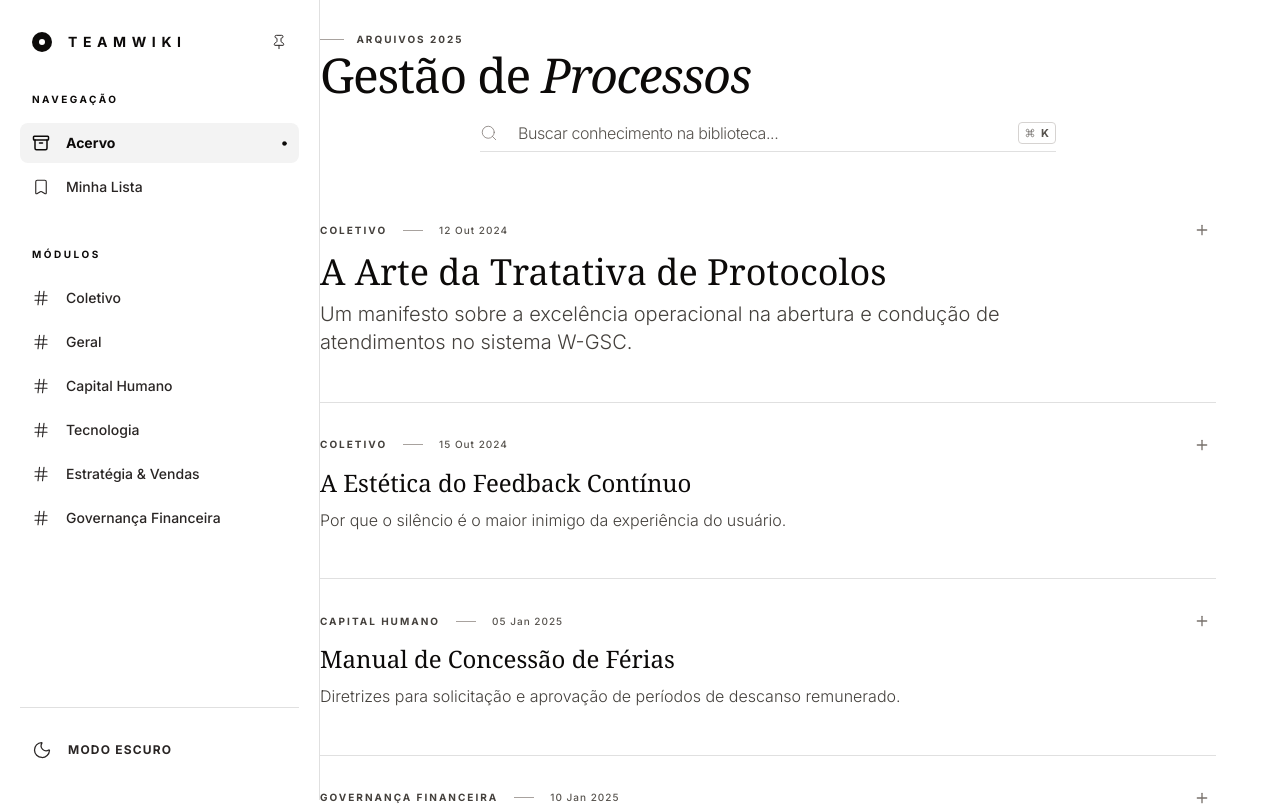
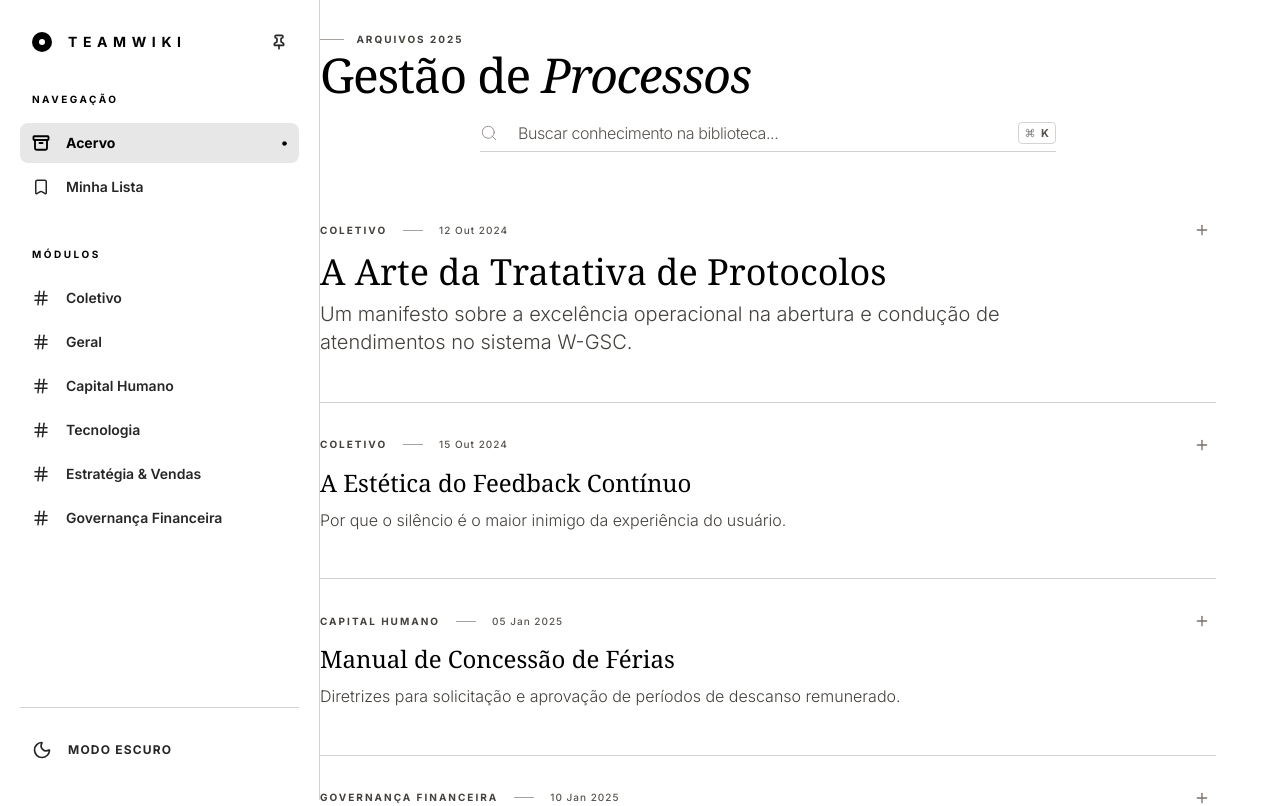
Before and after one commit to VictorCardosoOl/FAQSST, a React (Vite) app: page / in a window 1280 px wide. Shown: the top 806 px of the page. Built offline with nearby package versions, Linux system fonts and the light colour scheme; a web font is replaced by a local one.

Commit message:
style: Adjust theme colors and font weights
Refine the color palette and font weights across the application for improved readability and visual appeal. This includes adjustments to background colors, text colors, borders, and selection highlights, as well as making active sidebar items bolder.

```diff
--- a/components/Sidebar.tsx
+++ b/components/Sidebar.tsx
@@ -26,8 +26,8 @@ export const Sidebar: React.FC<SidebarProps> = ({
   const getBtnClass = (isActive: boolean) => `
     flex items-center justify-between w-full text-sm py-2.5 px-3 rounded-lg transition-all duration-300
     ${isActive
-      ? 'bg-stone-900/5 dark:bg-white/10 text-[var(--text-main)] font-bold'
-      : 'text-[var(--text-muted)] hover:text-[var(--text-main)] hover:bg-stone-900/5 dark:hover:bg-white/5 font-medium'}
+      ? 'bg-stone-900/10 dark:bg-white/15 text-[var(--text-main)] font-black'
+      : 'text-[var(--text-muted)] dark:text-stone-300 hover:text-[var(--text-main)] hover:bg-stone-900/5 dark:hover:bg-white/5 font-semibold'}
   `;
 
   const getHeadingClass = (isVisible: boolean) => `
@@ -39,7 +39,7 @@ export const Sidebar: React.FC<SidebarProps> = ({
     <>
       {/* Overlay Mobile */}
       <div
-        className={`fixed inset-0 bg-black/50 backdrop-blur-sm z-[60] lg:hidden transition-opacity duration-500 ${isOpen ? 'opacity-100' : 'opacity-0 pointer-events-none'}`}
+        className={`fixed inset-0 bg-black/60 backdrop-blur-sm z-[60] lg:hidden transition-opacity duration-500 ${isOpen ? 'opacity-100' : 'opacity-0 pointer-events-none'}`}
         onClick={onClose}
       />
 
@@ -65,7 +65,7 @@ export const Sidebar: React.FC<SidebarProps> = ({
             onClick={onPinToggle}
             className={`hidden lg:block text-[var(--text-muted)] hover:text-[var(--text-main)] transition-all duration-500 ${isExpanded ? 'opacity-100 scale-100' : 'opacity-0 scale-50 pointer-events-none'}`}
           >
-            {isPinned ? <Pin size={16} strokeWidth={1.5} /> : <PinOff size={16} strokeWidth={1.5} />}
+            {isPinned ? <Pin size={16} strokeWidth={2.5} /> : <PinOff size={16} strokeWidth={2.5} />}
           </button>
         </div>
 
@@ -78,7 +78,7 @@ export const Sidebar: React.FC<SidebarProps> = ({
                 className={getBtnClass(currentCat === null && !isQueueView)}
               >
                 <div className="flex items-center gap-4">
-                  <Archive size={18} strokeWidth={currentCat === null && !isQueueView ? 2 : 1.5} />
+                  <Archive size={18} strokeWidth={currentCat === null && !isQueueView ? 2.5 : 2} />
                   <span className={`transition-opacity duration-500 whitespace-nowrap ${isExpanded ? 'opacity-100' : 'opacity-0'}`}>Acervo</span>
                 </div>
                 {isExpanded && currentCat === null && !isQueueView && <Circle size={5} fill="currentColor" />}
@@ -89,10 +89,14 @@ export const Sidebar: React.FC<SidebarProps> = ({
                 className={getBtnClass(isQueueView === true)}
               >
                 <div className="flex items-center gap-4">
-                  <Bookmark size={18} strokeWidth={isQueueView ? 2 : 1.5} />
+                  <Bookmark size={18} strokeWidth={isQueueView ? 2.5 : 2} />
                   <div className={`flex items-center gap-2 transition-opacity duration-500 whitespace-nowrap ${isExpanded ? 'opacity-100' : 'opacity-0'}`}>
                     <span>Minha Lista</span>
-                    {queueCount > 0 && <span className="text-[10px] font-bold bg-[var(--text-main)] text-[var(--bg-main)] px-1.5 py-0.5 rounded-full ml-1">{queueCount}</span>}
+                    {queueCount > 0 && (
+                      <span className="text-[10px] font-black bg-[var(--text-main)] text-[var(--bg-main)] px-2 py-0.5 rounded-full ml-1">
+                        {queueCount}
+                      </span>
+                    )}
                   </div>
                 </div>
                 {isExpanded && isQueueView && <Circle size={5} fill="currentColor" />}
@@ -110,10 +114,10 @@ export const Sidebar: React.FC<SidebarProps> = ({
                   className={getBtnClass(currentCat === cat)}
                 >
                   <div className="flex items-center gap-4">
-                    <Hash size={18} strokeWidth={currentCat === cat ? 2 : 1.5} />
+                    <Hash size={18} strokeWidth={currentCat === cat ? 2.5 : 2} />
                     <span className={`transition-opacity duration-500 whitespace-nowrap ${isExpanded ? 'opacity-100' : 'opacity-0'}`}>{cat}</span>
                   </div>
-                  {isExpanded && currentCat === cat && <div className="w-4 h-[1.5px] bg-[var(--text-main)] rounded-full" />}
+                  {isExpanded && currentCat === cat && <div className="w-4 h-[3px] bg-[var(--text-main)] rounded-full" />}
                 </button>
               ))}
             </div>
@@ -123,10 +127,10 @@ export const Sidebar: React.FC<SidebarProps> = ({
         <div className="pt-6 border-t border-[var(--border)] px-3">
           <button
             onClick={toggleDark}
-            className="w-full flex items-center justify-between py-2 text-xs font-bold uppercase tracking-widest text-[var(--text-muted)] hover:text-[var(--text-main)] transition-colors"
+            className="w-full flex items-center justify-between py-2 text-xs font-black uppercase tracking-widest text-[var(--text-muted)] hover:text-[var(--text-main)] transition-colors"
           >
             <div className="flex items-center gap-4">
-              {isDarkMode ? <Sun size={20} strokeWidth={1.5} /> : <Moon size={20} strokeWidth={1.5} />}
+              {isDarkMode ? <Sun size={20} strokeWidth={2} /> : <Moon size={20} strokeWidth={2} />}
               <span className={`transition-opacity duration-500 whitespace-nowrap ${isExpanded ? 'opacity-100' : 'opacity-0'}`}>
                 {isDarkMode ? 'Modo Claro' : 'Modo Escuro'}
               </span>
--- a/index.html
+++ b/index.html
@@ -11,23 +11,23 @@
     <style>
       :root {
         --bg-main: #ffffff;
-        --bg-island: rgba(255, 255, 255, 0.95);
-        --text-main: #0c0a09; /* Stone 950 */
-        --text-body: #1c1917; /* Stone 900 */
-        --text-muted: #292524; /* Stone 800 - Escurecido para melhor legibilidade */
+        --bg-island: rgba(255, 255, 255, 0.98);
+        --text-main: #000000; /* Preto absoluto para títulos e ênfase */
+        --text-body: #0a0a0a; /* Stone 950 para o corpo - Máximo contraste legível */
+        --text-muted: #262626; /* Stone 800 para itens secundários - Anteriormente muito claro */
         --accent: #000000;
-        --border: rgba(0, 0, 0, 0.12);
-        --selection: rgba(0, 0, 0, 0.08);
+        --border: rgba(0, 0, 0, 0.18); /* Borda levemente mais visível */
+        --selection: rgba(0, 0, 0, 0.1);
       }
 
       body.dark {
         --bg-main: #000000;
-        --bg-island: rgba(12, 12, 12, 0.95);
+        --bg-island: rgba(12, 12, 12, 0.98);
         --text-main: #ffffff;
-        --text-body: #f5f5f4; /* Stone 100 */
-        --text-muted: #a8a29e; /* Stone 400 */
+        --text-body: #fafafa; /* Neutral 50 para brilho confortável no escuro */
+        --text-muted: #a3a3a3; /* Stone 400 para manter contraste no dark mode */
         --accent: #ffffff;
-        --border: rgba(255, 255, 255, 0.15);
+        --border: rgba(255, 255, 255, 0.25);
         --selection: rgba(255, 255, 255, 0.2);
       }
 
@@ -49,8 +49,8 @@
       }
 
       .glass {
-        backdrop-filter: blur(30px);
-        -webkit-backdrop-filter: blur(30px);
+        backdrop-filter: blur(40px);
+        -webkit-backdrop-filter: blur(40px);
       }
 
       .reveal {
@@ -79,9 +79,14 @@
         font-family: 'Playfair Display', serif;
       }
       .prose blockquote {
-        border-left-color: var(--text-main) !important;
+        border-left: 4px solid var(--text-main) !important;
         color: var(--text-muted) !important;
         font-style: italic;
+        padding-left: 1.5rem;
+        background: rgba(0,0,0,0.02);
+      }
+      body.dark .prose blockquote {
+        background: rgba(255,255,255,0.03);
       }
     </style>
     <script type="importmap">
```
